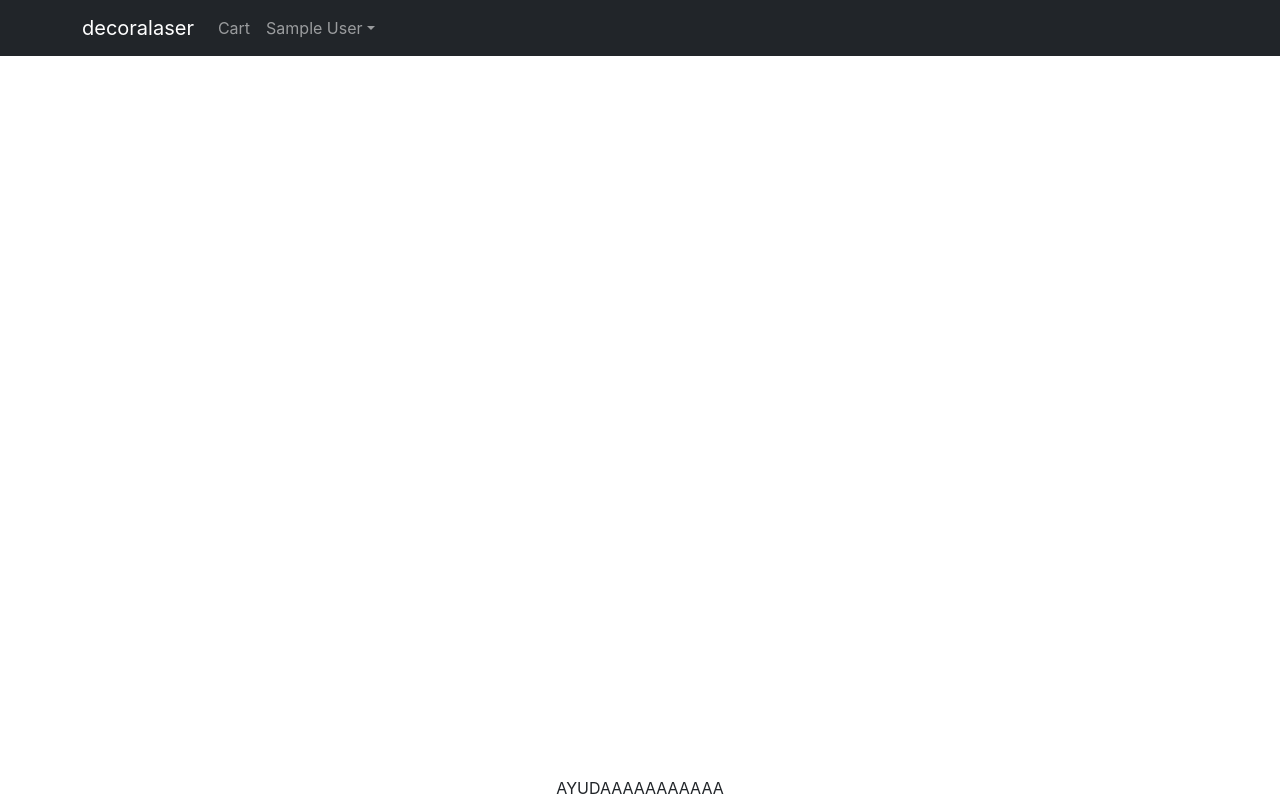
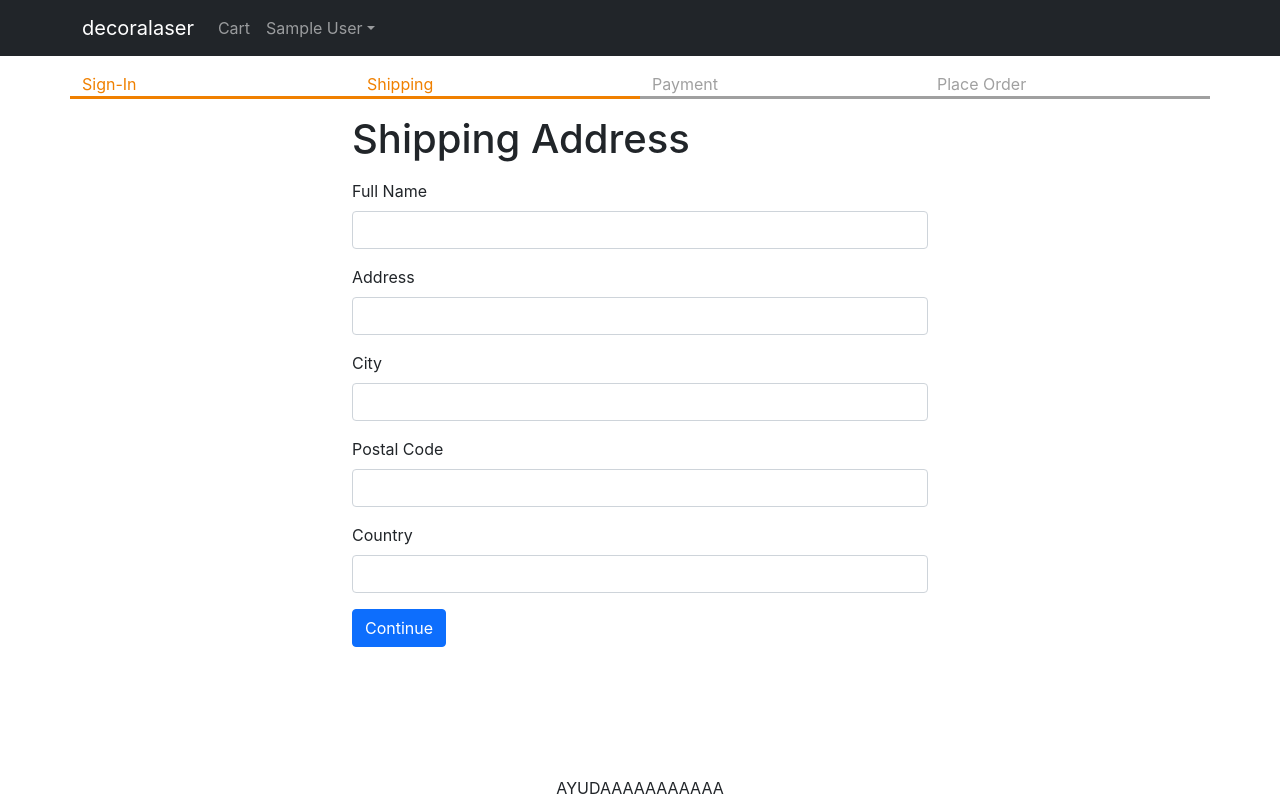
Before and after one commit to Nicoaldunate/decoralaser-master-aaa, a React (Create React App) app in the folder frontend/: page /shipping in a window 1280 px wide. Built offline with nearby package versions, Linux system fonts and the light colour scheme; sample sign-in values are in the browser's storage.

Commit message:
24 Listo

```diff
--- a/frontend/src/App.js
+++ b/frontend/src/App.js
@@ -13,6 +13,7 @@ import SigninScreen from './screens/SigninScreen';
 import { ToastContainer } from 'react-toastify';
 import 'react-toastify/dist/ReactToastify.css';
 import NavDropdown from 'react-bootstrap/NavDropdown';
+import ShippingAddressScreen from './screens/ShippingAddressScreen';
 
 function App() {
   const { state, dispatch: ctxDispatch } = useContext(Store);
@@ -21,6 +22,7 @@ function App() {
   const signoutHandler = () => {
     ctxDispatch({ type: 'USER_SIGNOUT' });
     localStorage.removeItem('userInfo');
+    localStorage.removeItem('shippingAddress');
   };
   return (
     <BrowserRouter>
@@ -74,6 +76,10 @@ function App() {
               <Route path='/' element={<HomeScreen />} />
               <Route path='/cart' element={<CartScreen />} />
               <Route path='/signin' element={<SigninScreen />} />
+              <Route
+                path='/shipping'
+                element={<ShippingAddressScreen />}
+              ></Route>
             </Routes>
           </Container>
         </main>
--- a/frontend/src/Store.js
+++ b/frontend/src/Store.js
@@ -7,6 +7,9 @@ const initialState = {
     ? JSON.parse(localStorage.getItem('userInfo'))
     : null,
   cart: {
+    shippingAddress: localStorage.getItem('shippingAddress')
+      ? JSON.parse(localStorage.getItem('shippingAddress'))
+      : {},
     cartItems: localStorage.getItem('cartItems')
       ? JSON.parse(localStorage.getItem('cartItems'))
       : [],
@@ -40,6 +43,18 @@ function reducer(state, action) {
       return {
         ...state,
         userInfo: null,
+        cart: {
+          cartItems: [],
+          shippingAddress: {},
+        },
+      };
+    case 'SAVE_SHIPPING_ADDRESS':
+      return {
+        ...state,
+        cart: {
+          ...state.cart,
+          shippingAddress: action.payload,
+        },
       };
     default:
       return state;
--- /dev/null
+++ b/frontend/src/componentes/CheckoutSteps.js
@@ -0,0 +1,14 @@
+import React from 'react';
+import Row from 'react-bootstrap/Row';
+import Col from 'react-bootstrap/Col';
+
+export default function CheckoutSteps(props) {
+  return (
+    <Row className='checkout-steps'>
+      <Col className={props.step1 ? 'active' : ''}>Sign-In</Col>
+      <Col className={props.step2 ? 'active' : ''}>Shipping</Col>
+      <Col className={props.step3 ? 'active' : ''}>Payment</Col>
+      <Col className={props.step4 ? 'active' : ''}>Place Order</Col>
+    </Row>
+  );
+}
--- a/frontend/src/index.css
+++ b/frontend/src/index.css
@@ -9,6 +9,15 @@ body {
 
 .site-container {
   min-height: 100vh;
+}
+
+.checkout-steps > div {
+  border-bottom: 0.2rem solid #a0a0a0;
+  color: #a0a0a0;
+}
+.checkout-steps > div.active {
+  border-bottom: 0.2rem solid #f08000;
+  color: #f08000;
 }
 
 main {
--- /dev/null
+++ b/frontend/src/screens/ShippingAddressScreen.js
@@ -0,0 +1,111 @@
+import React, { useContext, useEffect, useState } from 'react';
+import { Helmet } from 'react-helmet-async';
+import Form from 'react-bootstrap/Form';
+import Button from 'react-bootstrap/Button';
+import { useNavigate } from 'react-router-dom';
+import { Store } from '../Store';
+import CheckoutSteps from '../componentes/CheckoutSteps';
+
+export default function ShippingAddressScreen() {
+  const navigate = useNavigate();
+  const { state, dispatch: ctxDispatch } = useContext(Store);
+  const {
+    userInfo,
+    cart: { shippingAddress },
+  } = state;
+  const [fullName, setFullName] = useState(shippingAddress.fullName || '');
+  const [address, setAddress] = useState(shippingAddress.address || '');
+  const [city, setCity] = useState(shippingAddress.city || '');
+  const [postalCode, setPostalCode] = useState(
+    shippingAddress.postalCode || ''
+  );
+  useEffect(() => {
+    if (!userInfo) {
+      navigate('/signin?redirect=/shipping');
+    }
+  }, [userInfo, navigate]);
+  const [country, setCountry] = useState(shippingAddress.country || '');
+  const submitHandler = (e) => {
+    e.preventDefault();
+    ctxDispatch({
+      type: 'SAVE_SHIPPING_ADDRESS',
+      payload: {
+        fullName,
+        address,
+        city,
+        postalCode,
+        country,
+      },
+    });
+    localStorage.setItem(
+      'shippingAddress',
+      JSON.stringify({
+        fullName,
+        address,
+        city,
+        postalCode,
+        country,
+      })
+    );
+    navigate('/payment');
+  };
+  return (
+    <div>
+      <Helmet>
+        <title>Shipping Address</title>
+      </Helmet>
+
+      <CheckoutSteps step1 step2></CheckoutSteps>
+      <div className='container small-container'>
+        <h1 className='my-3'>Shipping Address</h1>
+        <Form onSubmit={submitHandler}>
+          <Form.Group className='mb-3' controlId='fullName'>
+            <Form.Label>Full Name</Form.Label>
+            <Form.Control
+              value={fullName}
+              onChange={(e) => setFullName(e.target.value)}
+              required
+            />
+          </Form.Group>
+          <Form.Group className='mb-3' controlId='address'>
+            <Form.Label>Address</Form.Label>
+            <Form.Control
+              value={address}
+              onChange={(e) => setAddress(e.target.value)}
+              required
+            />
+          </Form.Group>
+          <Form.Group className='mb-3' controlId='city'>
+            <Form.Label>City</Form.Label>
+            <Form.Control
+              value={city}
+              onChange={(e) => setCity(e.target.value)}
+              required
+            />
+          </Form.Group>
+          <Form.Group className='mb-3' controlId='postalCode'>
+            <Form.Label>Postal Code</Form.Label>
+            <Form.Control
+              value={postalCode}
+              onChange={(e) => setPostalCode(e.target.value)}
+              required
+            />
+          </Form.Group>
+          <Form.Group className='mb-3' controlId='country'>
+            <Form.Label>Country</Form.Label>
+            <Form.Control
+              value={country}
+              onChange={(e) => setCountry(e.target.value)}
+              required
+            />
+          </Form.Group>
+          <div className='mb-3'>
+            <Button variant='primary' type='submit'>
+              Continue
+            </Button>
+          </div>
+        </Form>
+      </div>
+    </div>
+  );
+}
```
